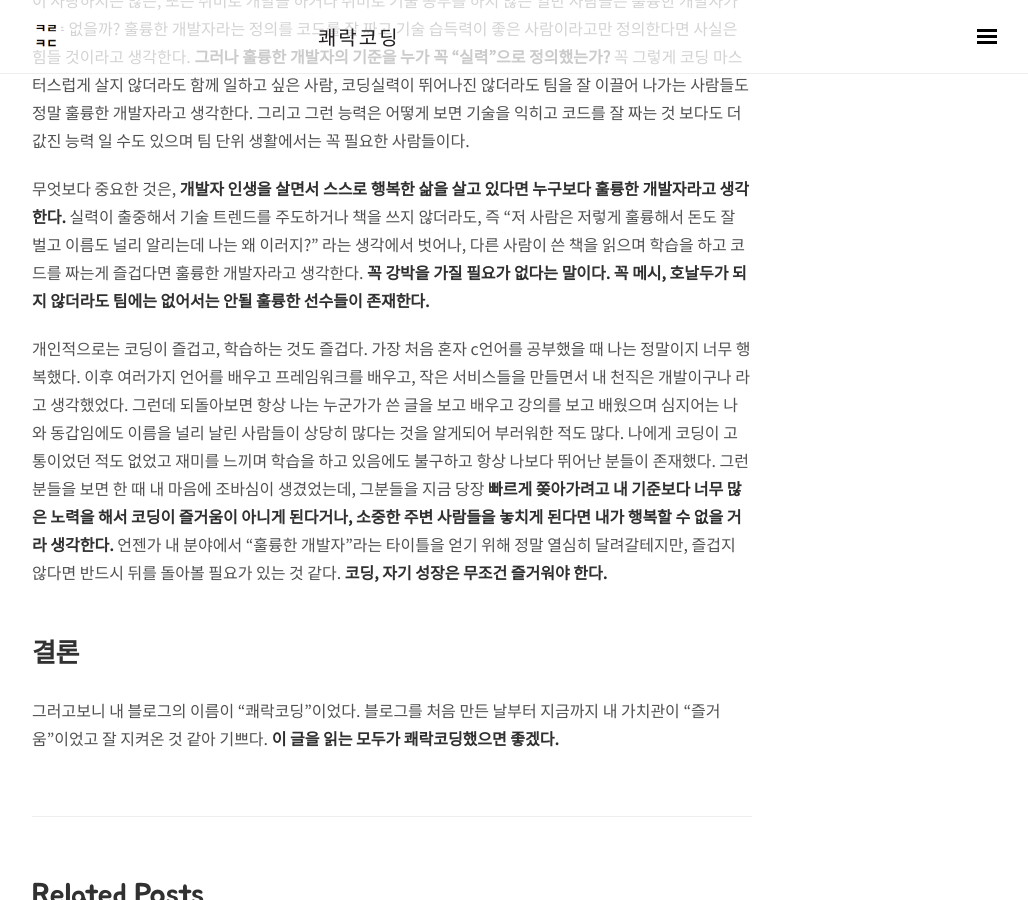
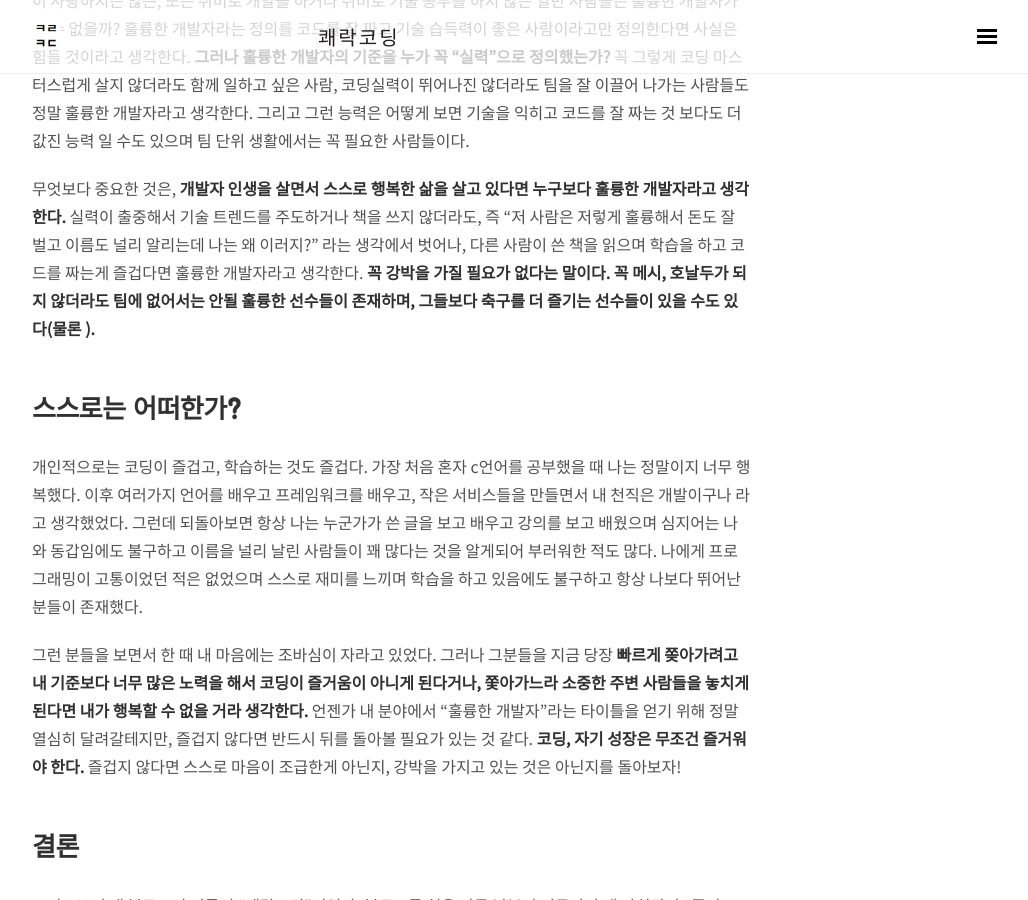
Before and after one commit to wooooooak/wooooooak.github.io, a Jekyll site: the page built from _posts/2019-03-01-훌륭한개발자.md, in a window 1280 px wide and 900 px high, scrolled down 998 px. Shown: the whole window, without its empty margins (248-1276 px from the left). Built offline with Jekyll 4.4.1, drawn with Linux system fonts in a browser that asks for light colours; nearby versions of some CDN libraries; some web fonts are replaced; comment, search, counter and statistics services are not loaded.

Commit message:
훌륭한 개발자 포스팅 업데이트

```diff
--- a/_posts/2019-03-01-훌륭한개발자.md
+++ b/_posts/2019-03-01-훌륭한개발자.md
@@ -15,9 +15,12 @@ comments: true
 
 그렇다면 개발을 딱 일거리 정도로만 생각하는 사람은 앞서 말한 훌륭한 개발자가 될 수 없을까? 코딩을 미친듯이 사랑하지는 않는, 또는 취미로 개발을 하거나 취미로 기술 공부를 하지 않는 일반 사람들은 훌륭한 개발자가 될 수 없을까? 훌륭한 개발자라는 정의를 코드를 잘 짜고 기술 습득력이 좋은 사람이라고만 정의한다면 사실은 힘들 것이라고 생각한다. **그러나 훌륭한 개발자의 기준을 누가 꼭 "실력"으로 정의했는가?** 꼭 그렇게 코딩 마스터스럽게 살지 않더라도 함께 일하고 싶은 사람, 코딩실력이 뛰어나진 않더라도 팀을 잘 이끌어 나가는 사람들도 정말 훌륭한 개발자라고 생각한다. 그리고 그런 능력은 어떻게 보면 기술을 익히고 코드를 잘 짜는 것 보다도 더 값진 능력 일 수도 있으며 팀 단위 생활에서는 꼭 필요한 사람들이다.
 
-무엇보다 중요한 것은, **개발자 인생을 살면서 스스로 행복한 삶을 살고 있다면 누구보다 훌륭한 개발자라고 생각한다.** 실력이 출중해서 기술 트렌드를 주도하거나 책을 쓰지 않더라도, 즉 "저 사람은 저렇게 훌륭해서 돈도 잘 벌고 이름도 널리 알리는데 나는 왜 이러지?" 라는 생각에서 벗어나, 다른 사람이 쓴 책을 읽으며 학습을 하고 코드를 짜는게 즐겁다면 훌륭한 개발자라고 생각한다. **꼭 강박을 가질 필요가 없다는 말이다. 꼭 메시, 호날두가 되지 않더라도 팀에는 없어서는 안될 훌륭한 선수들이 존재한다.**
+무엇보다 중요한 것은, **개발자 인생을 살면서 스스로 행복한 삶을 살고 있다면 누구보다 훌륭한 개발자라고 생각한다.** 실력이 출중해서 기술 트렌드를 주도하거나 책을 쓰지 않더라도, 즉 "저 사람은 저렇게 훌륭해서 돈도 잘 벌고 이름도 널리 알리는데 나는 왜 이러지?" 라는 생각에서 벗어나, 다른 사람이 쓴 책을 읽으며 학습을 하고 코드를 짜는게 즐겁다면 훌륭한 개발자라고 생각한다. **꼭 강박을 가질 필요가 없다는 말이다. 꼭 메시, 호날두가 되지 않더라도 팀에 없어서는 안될 훌륭한 선수들이 존재하며, 그들보다 축구를 더 즐기는 선수들이 있을 수도 있다(물론 ).**
 
-개인적으로는 코딩이 즐겁고, 학습하는 것도 즐겁다. 가장 처음 혼자 c언어를 공부했을 때 나는 정말이지 너무 행복했다. 이후 여러가지 언어를 배우고 프레임워크를 배우고, 작은 서비스들을 만들면서 내 천직은 개발이구나 라고 생각했었다. 그런데 되돌아보면 항상 나는 누군가가 쓴 글을 보고 배우고 강의를 보고 배웠으며 심지어는 나와 동갑임에도 이름을 널리 날린 사람들이 상당히 많다는 것을 알게되어 부러워한 적도 많다. 나에게 코딩이 고통이었던 적도 없었고 재미를 느끼며 학습을 하고 있음에도 불구하고 항상 나보다 뛰어난 분들이 존재했다. 그런 분들을 보면 한 때 내 마음에 조바심이 생겼었는데, 그분들을 지금 당장 **빠르게 쫒아가려고 내 기준보다 너무 많은 노력을 해서 코딩이 즐거움이 아니게 된다거나, 소중한 주변 사람들을 놓치게 된다면 내가 행복할 수 없을 거라 생각한다.** 언젠가 내 분야에서 "훌륭한 개발자"라는 타이틀을 얻기 위해 정말 열심히 달려갈테지만, 즐겁지 않다면 반드시 뒤를 돌아볼 필요가 있는 것 같다. **코딩, 자기 성장은 무조건 즐거워야 한다.**
+## 스스로는 어떠한가?
+개인적으로는 코딩이 즐겁고, 학습하는 것도 즐겁다. 가장 처음 혼자 c언어를 공부했을 때 나는 정말이지 너무 행복했다. 이후 여러가지 언어를 배우고 프레임워크를 배우고, 작은 서비스들을 만들면서 내 천직은 개발이구나 라고 생각했었다. 그런데 되돌아보면 항상 나는 누군가가 쓴 글을 보고 배우고 강의를 보고 배웠으며 심지어는 나와 동갑임에도 불구하고 이름을 널리 날린 사람들이 꽤 많다는 것을 알게되어 부러워한 적도 많다. 나에게 프로그래밍이 고통이었던 적은 없었으며 스스로 재미를 느끼며 학습을 하고 있음에도 불구하고 항상 나보다 뛰어난 분들이 존재했다.
+
+그런 분들을 보면서 한 때 내 마음에는 조바심이 자라고 있었다. 그러나 그분들을 지금 당장 **빠르게 쫒아가려고 내 기준보다 너무 많은 노력을 해서 코딩이 즐거움이 아니게 된다거나, 쫓아가느라 소중한 주변 사람들을 놓치게 된다면 내가 행복할 수 없을 거라 생각한다.** 언젠가 내 분야에서 "훌륭한 개발자"라는 타이틀을 얻기 위해 정말 열심히 달려갈테지만, 즐겁지 않다면 반드시 뒤를 돌아볼 필요가 있는 것 같다. **코딩, 자기 성장은 무조건 즐거워야 한다.** 즐겁지 않다면 스스로 마음이 조급한게 아닌지, 강박을 가지고 있는 것은 아닌지를 돌아보자!
 
 ## 결론
 그러고보니 내 블로그의 이름이 "쾌락코딩"이었다. 블로그를 처음 만든 날부터 지금까지 내 가치관이 "즐거움"이었고 잘 지켜온 것 같아 기쁘다. **이 글을 읽는 모두가 쾌락코딩했으면 좋겠다.**
```
